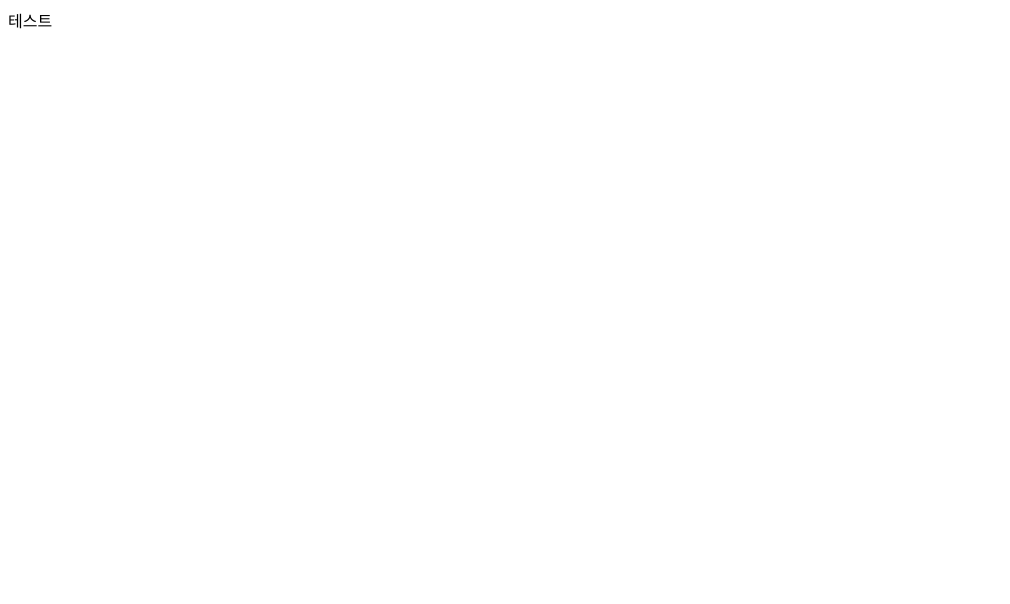
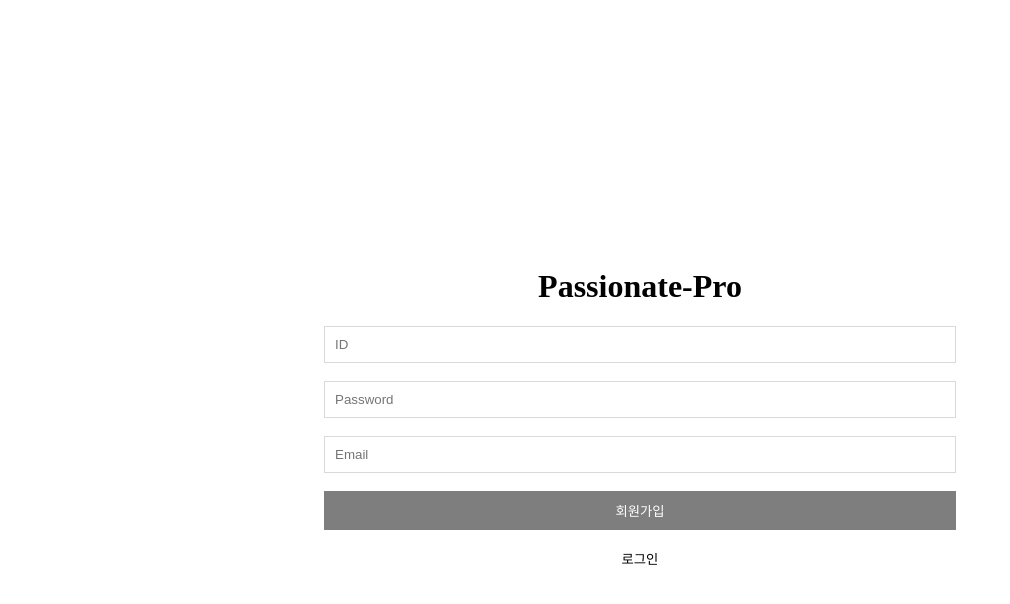
Before and after one commit to 2024-Java-Study/PassionatePro_Frontend, a React (Create React App) app: page /members/signup in a window 1280 px wide. Shown: the top 604 px of the page, without its empty margins (0-1010 px from the left). Built offline with nearby package versions, Linux system fonts and the light colour scheme.

Commit message:
Feat: SignUpPage 기능 및 css 추가 #1

```diff
--- a/src/pages/LoginPage/LoginPage.jsx
+++ b/src/pages/LoginPage/LoginPage.jsx
@@ -1,6 +1,5 @@
 import * as S from "./LoginPage.style";
 import { useState } from "react";
-import { useEffect } from "react";
 import { useNavigate } from "react-router-dom";
 
 const LoginPage = () => {
@@ -30,7 +29,9 @@ const LoginPage = () => {
 
   return (
     <S.LoginPage>
-      <S.Title>Passionate-Pro</S.Title>
+      <S.Title>
+        <strong>Passionate-Pro</strong>
+      </S.Title>
       <S.LoginContent>
         <S.Input
           name="id"
--- a/src/pages/LoginPage/LoginPage.style.jsx
+++ b/src/pages/LoginPage/LoginPage.style.jsx
@@ -5,28 +5,28 @@ export const LoginPage = styled.div`
   flex-direction: column;
   justify-content: center;
   align-items: center;
+  height: 100vh;
 `;
 
 export const Title = styled.h1``;
 
 export const LoginContent = styled.div`
-  width: 80%;
+  width: 50%;
   display: flex;
   flex-direction: column;
 `;
 
 export const Input = styled.input`
-  //   border: 1px solid #d9d9d9;
+  padding: 10px;
+  border: 1px solid #d9d9d9;
 `;
 export const LoginButton = styled.button`
-  //   width: 100%;
+  padding: 10px;
   background-color: #7e7e7e;
   color: white;
   border: none;
 `;
 export const SignUpButton = styled.button`
-  //   width: 100%;
   background-color: white;
   border: none;
-  float: right;
 `;
--- a/src/pages/SignUpPage/SignUpPage.jsx
+++ b/src/pages/SignUpPage/SignUpPage.jsx
@@ -1,7 +1,68 @@
 import * as S from "./SignUpPage.style";
+import { useState } from "react";
+import { useEffect } from "react";
+import { useNavigate } from "react-router-dom";
 
 const SignUpPage = () => {
-  return <S.SignUpPage>테스트</S.SignUpPage>;
+  const [loginInfo, setLoginInfo] = useState({
+    id: "",
+    password: "",
+    email: "",
+  });
+
+  const onChangeInfo = (e) => {
+    setLoginInfo({
+      ...loginInfo,
+      [e.target.name]: e.target.value,
+    });
+  };
+
+  const onReset = (e) => {
+    setLoginInfo({
+      id: "",
+      password: "",
+      email: "",
+    });
+  };
+
+  const navigate = useNavigate();
+  const navigateToSignUpPage = () => {
+    navigate("/members/login");
+  };
+
+  return (
+    <S.SignUpPage>
+      <S.Title>
+        <strong>Passionate-Pro</strong>
+      </S.Title>
+      <S.SignUpContent>
+        <S.Input
+          name="id"
+          onChange={onChangeInfo}
+          value={loginInfo.id}
+          placeholder="ID"
+        />
+        <br />
+        <S.Input
+          name="password"
+          onChange={onChangeInfo}
+          value={loginInfo.password}
+          placeholder="Password"
+        />
+        <br />
+        <S.Input
+          name="email"
+          onChange={onChangeInfo}
+          value={loginInfo.email}
+          placeholder="Email"
+        />
+        <br />
+        <S.SignUpButton onClick={navigateToSignUpPage}>회원가입</S.SignUpButton>
+        <br />
+        <S.LoginButton>로그인</S.LoginButton>
+      </S.SignUpContent>
+    </S.SignUpPage>
+  );
 };
 
 export default SignUpPage;
--- a/src/pages/SignUpPage/SignUpPage.style.jsx
+++ b/src/pages/SignUpPage/SignUpPage.style.jsx
@@ -1,3 +1,32 @@
 import styled from "@emotion/styled";
 
-export const SignUpPage = styled.div``;
+export const SignUpPage = styled.div`
+  display: flex;
+  flex-direction: column;
+  justify-content: center;
+  align-items: center;
+  height: 100vh;
+`;
+
+export const Title = styled.h1``;
+
+export const SignUpContent = styled.div`
+  width: 50%;
+  display: flex;
+  flex-direction: column;
+`;
+
+export const Input = styled.input`
+  padding: 10px;
+  border: 1px solid #d9d9d9;
+`;
+export const SignUpButton = styled.button`
+  padding: 10px;
+  background-color: #7e7e7e;
+  color: white;
+  border: none;
+`;
+export const LoginButton = styled.button`
+  background-color: white;
+  border: none;
+`;
```
Also changed, not shown: src/App.js (+7 -0 lines).
